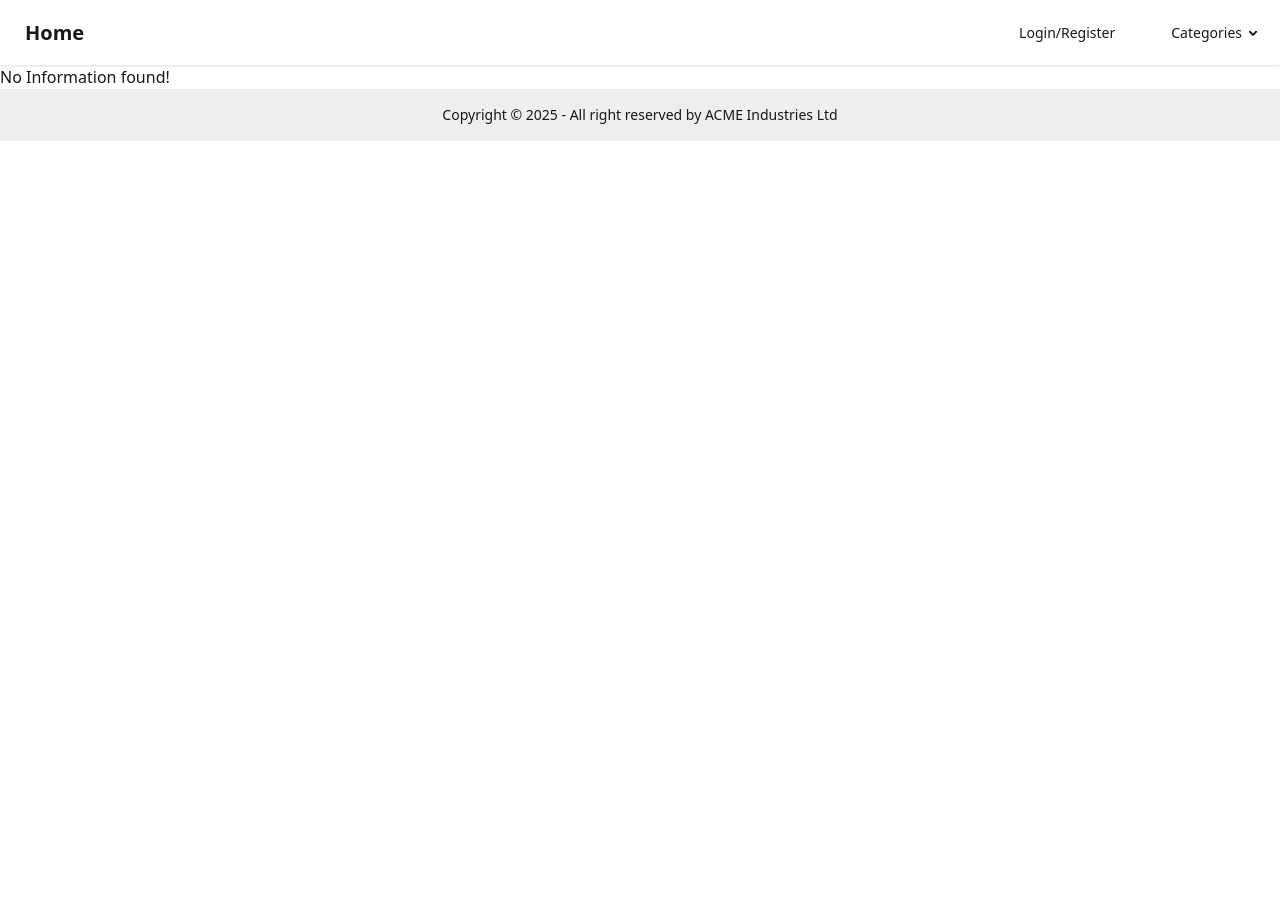
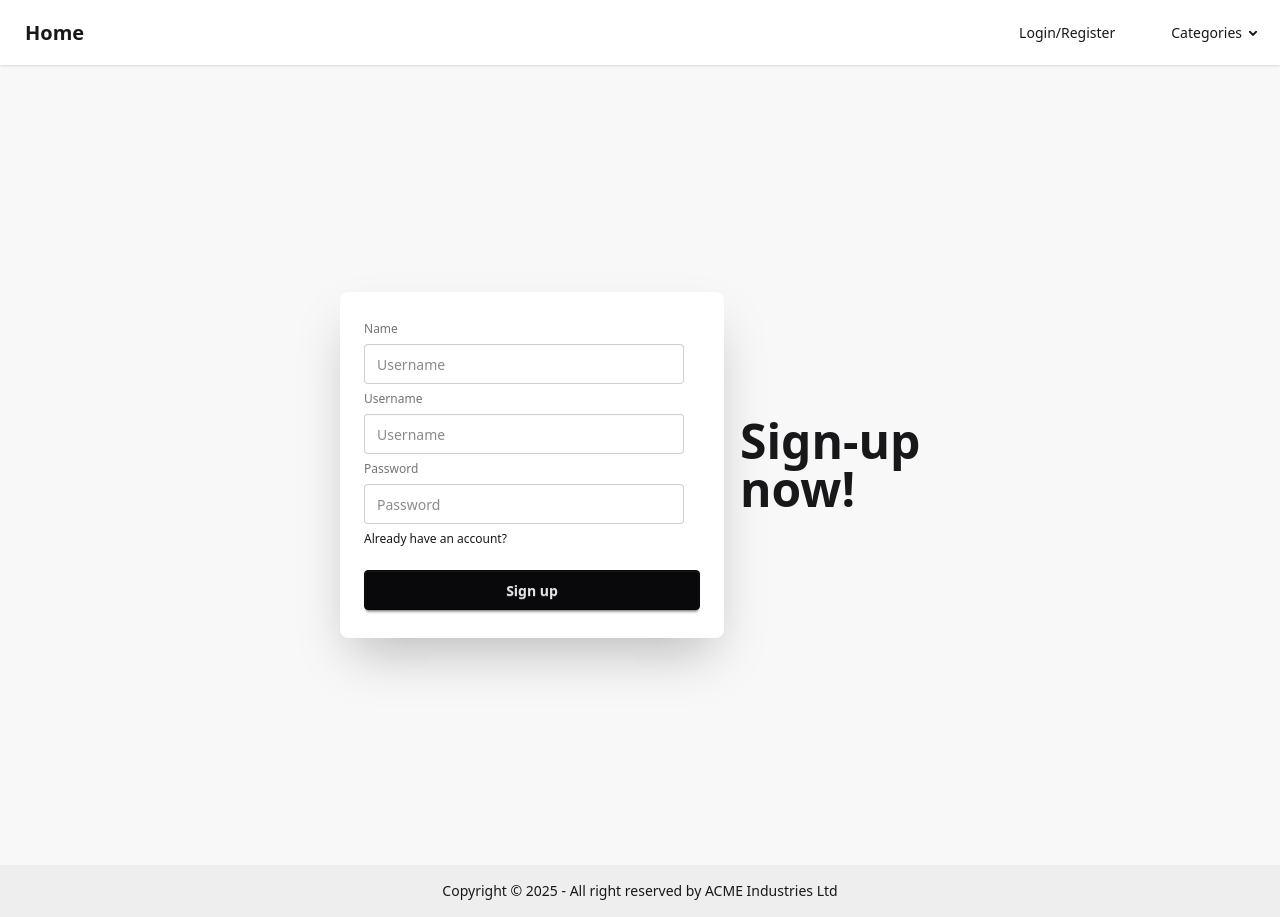
Before and after one commit to imobin/Trends2ContentFrontEnd, a React (Vite) app: page /register in a window 1280 px wide. Before the commit the page ends 800 px from the top, so only its background shows below. Built offline with nearby package versions, Linux system fonts and the light colour scheme; no server answers.

Commit message:
Registration created

```diff
--- a/src/App.jsx
+++ b/src/App.jsx
@@ -13,6 +13,7 @@ import { useEffect } from "react";
 import axios from "axios";
 import UserDashBoard from "./Pages/UserDashBoard";
 import ProtectionComponent from "./components/ProtectionComponent";
+import Register from "./Pages/Register";
 
 function App() {
   const { allPost, setSelected, Selected  } = useAppContext();
@@ -26,6 +27,7 @@ function App() {
         <Route path="/home" element={<HomePage />} />
         <Route path="/postDetails/:id" element={<PostDetails />} />
         <Route path="/login" element={<LoginPage />} />
+        <Route path="/register" element={<Register />} />
         <Route path="/userdashboard" element={<ProtectionComponent />}>
         <Route index element={<UserDashBoard />} />
         </Route>
--- a/src/Pages/LoginPage.jsx
+++ b/src/Pages/LoginPage.jsx
@@ -1,7 +1,7 @@
 import axios from "axios";
 import React, { useEffect } from "react";
 import { useState } from "react";
-import { data, useNavigate } from "react-router";
+import { data, Link, useNavigate } from "react-router";
 import { useAppContext } from "../context/AppContext";
 
 export default function LoginPage() {
@@ -29,13 +29,20 @@ export default function LoginPage() {
       .then((i) => {
         if(isJWT(i.data)){
           localStorage.setItem("token", i.data)
-          setauth(!auth)
+          setauth(true)
           alert(`${username} welcome to your profile!`)
           navigate("/userdashboard");
         } else{
           alert("Username or Password is worng!")
         }
       });
+
+      axios
+      .get("http://localhost:3000/user", longInfo)
+      .then((i) => {
+        console.log("userID:", i.data)
+      });
+
   }
 
   return (
@@ -45,11 +52,6 @@ export default function LoginPage() {
           <div className="hero-content flex-col lg:flex-row-reverse">
             <div className="text-center lg:text-left">
               <h1 className="text-5xl font-bold">Login now!</h1>
-              <p className="py-6">
-                Provident cupiditate voluptatem et in. Quaerat fugiat ut
-                assumenda excepturi exercitationem quasi. In deleniti eaque aut
-                repudiandae et a id nisi.
-              </p>
             </div>
             <div className="card bg-base-100 w-full max-w-sm shrink-0 shadow-2xl">
               <div className="card-body">
@@ -69,7 +71,7 @@ export default function LoginPage() {
                     name="password"
                   />
                   <div>
-                    <a className="link link-hover">Forgot password?</a>
+                    <Link to={"/register"} className="link link-hover">Don't have an account yet?</Link>
                   </div>
                   <button className="btn btn-neutral mt-4">Login</button>
                 </fieldset>
--- /dev/null
+++ b/src/Pages/Register.jsx
@@ -0,0 +1,64 @@
+import React from 'react'
+import { useAppContext } from '../context/AppContext'
+import { Link } from 'react-router'
+import axios from 'axios';
+
+export default function Register() {
+    function registeration(e){
+  e.preventDefault();
+    const regInfo = {
+      name:  e.target.name.value,
+      username: e.target.username.value,
+      password: e.target.password.value,
+    };
+    axios
+      .post("http://localhost:3000/users", regInfo)
+      .then((i) => {
+        alert(i.data)
+      });
+}
+  return (
+    <div>
+          <form action="sumbit" onSubmit={registeration}>
+        <div className="hero bg-base-200 min-h-screen">
+          <div className="hero-content flex-col lg:flex-row-reverse">
+            <div className="text-center lg:text-left">
+              <h1 className="text-5xl font-bold">Sign-up now!</h1>
+            </div>
+            <div className="card bg-base-100 w-full max-w-sm shrink-0 shadow-2xl">
+              <div className="card-body">
+                <fieldset className="fieldset">
+                  <label className="label">Name</label>
+                  <input
+                    type="text"
+                    className="input"
+                    placeholder="Username"
+                    name="name"
+                  />
+                  <label className="label">Username</label>
+                  <input
+                    type="text"
+                    className="input"
+                    placeholder="Username"
+                    name="username"
+                  />
+                  <label className="label">Password</label>
+                  <input
+                    type="password"
+                    className="input"
+                    placeholder="Password"
+                    name="password"
+                  />
+                  <div>
+                    <Link to={"/login"} className="link link-hover">Already have an account?</Link>
+                  </div>
+                  <button className="btn btn-neutral mt-4">Sign up</button>
+                </fieldset>
+              </div>
+            </div>
+          </div>
+        </div>
+      </form>
+    </div>
+  )
+}
--- a/src/Pages/UserDashBoard.jsx
+++ b/src/Pages/UserDashBoard.jsx
@@ -1,11 +1,13 @@
 import axios from "axios";
-import React from "react";
+import React, { useRef } from "react";
 import { useAppContext } from "../context/AppContext";
 import KeywordResutls from "../components/KeywordResutls";
 
 export default function UserDashBoard() {
   const { rankedListAllTime, setrankListAllTime } = useAppContext();
   const { rankedListRising, setrankListRising, setSelected, selected, AIres, setAIres } = useAppContext();
+  const content = useRef(null);
+  const title = useRef(null);
   function TrendSearch(e) {
     e.preventDefault();
     const keyword = {
@@ -40,6 +42,9 @@ console.log("from dash",selected);
         console.log("from catch",i);
       });
  }
+ function publish(){
+  alert(content.current.textContent)
+ }
 
   return (
     <div>
@@ -70,11 +75,13 @@ console.log("from dash",selected);
   <div className="card bg-base-300 rounded-box grid h-120 place-items-start">
     <h1 contentEditable
     suppressContentEditableWarning={true}
-    onBlur={(e) => console.log("New title:", e.target.innerText)}>{AIres.title}</h1>
+    onBlur={(e) => console.log("New title:", e.target.innerText)} ref={title} >{AIres.title}</h1>
     <p contentEditable
     suppressContentEditableWarning={true}
-    onBlur={(e) => console.log("New title:", e.target.innerText)}>{AIres.content.map(p => p).join("")}</p>
+    onBlur={(e) => console.log("New title:", e.target.innerText)} ref={content}>{AIres.content.map(p => p).join("")}</p>
+
   </div>
+  <button className="btn btn-primary" onClick={publish}>Publish</button>
 </div>
             <label
               htmlFor="my-drawer-2"
--- a/src/context/AppContext.jsx
+++ b/src/context/AppContext.jsx
@@ -45,7 +45,7 @@ export const AppProvider = ({ children }) => {
 
  function logout(){
   localStorage.removeItem("token")
-  setauth(!auth)
+  setauth(false)
  }
 
 //  function AIContentGen(){
@@ -62,11 +62,12 @@ export const AppProvider = ({ children }) => {
 //  }
 
 
+
   return (
     <AppContext.Provider
       value={{ allPost, selectedPost, setselectedPost, logout, isJWT,
         rankedListAllTime, setrankListAllTime, rankedListRising, setrankListRising,
-        setSelected, selected, AIres, setAIres, auth, setauth}}
+        setSelected, selected, AIres, setAIres, auth, setauth }}
     >
       {children}
     </AppContext.Provider>
```
